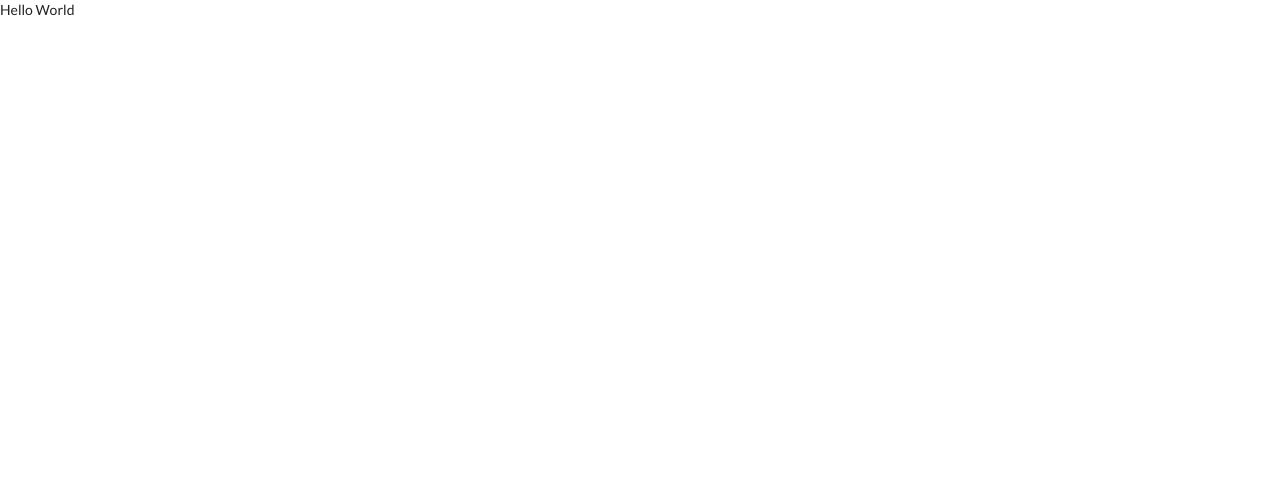
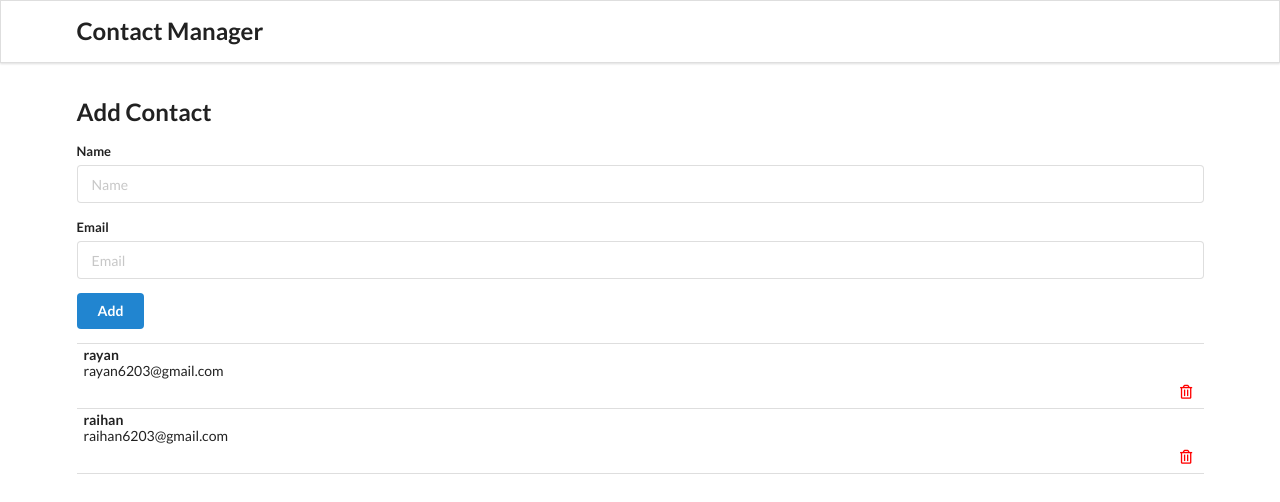
Before and after one commit to MhdRayanBinSN/Contact_Manager_app, a React (Create React App) app in the folder front-end/: page / in a window 1280 px wide. Shown: the top 502 px of the page. Built offline with nearby package versions, Linux system fonts and the light colour scheme.

Commit message:
UI intial seted 27:37

```diff
--- /dev/null
+++ b/front-end/src/components/AddContact.jsx
@@ -0,0 +1,24 @@
+import React from "react";
+
+class AddContact extends React.Component {
+    render() {
+        return (
+            <div className="ui main container" style={{ marginTop: "100px" }}>
+                <h2 className="ui header">Add Contact</h2>
+                <form className="ui form">
+                    <div className="field">
+                        <label htmlFor="name">Name</label>
+                        <input type="text" name="name" id="name" placeholder="Name" />
+                    </div>
+                    <div className="field">
+                        <label htmlFor="email">Email</label>
+                        <input type="email" name="email" id="email" placeholder="Email" />
+                    </div>
+                    <button className="ui button blue">Add</button>
+                </form>
+            </div>
+        );
+    }
+}
+
+export default AddContact;
--- a/front-end/src/components/App.jsx
+++ b/front-end/src/components/App.jsx
@@ -6,8 +6,22 @@ import ContactCard from "./ContactCard"
 import ContactList from "./ContactList"
 
 function App() {
+  const contacts =[ {
+    "id":1,
+    "name":"rayan",
+    "email":"rayan6203@gmail.com"
+  }, {
+    "id":2,
+    "name":"raihan",
+    "email":"raihan6203@gmail.com"
+  }]
   return (
-    <div>Hello World</div>
+    <div className='ui container center'>
+      <Header />
+      <AddContact/>
+      <ContactList contacts={contacts}/>
+    </div>
+
   );
 }
 
--- /dev/null
+++ b/front-end/src/components/ContactCard.jsx
@@ -0,0 +1,16 @@
+import React from "react"
+
+const ContactCard = (props) => {
+    const {id,name,email} = props.contact;
+    return(
+        <div className="item">
+        <div className="content">
+            <div className="header">{name}</div>
+            <div>{email}</div>
+        </div>
+        <i className="trash alternate outline icon"  style={{ float: "right", color: "red", marginTop: "5px", marginBottom: "7px" }}></i>
+
+    </div>
+    )
+}
+export default ContactCard  ;
--- /dev/null
+++ b/front-end/src/components/ContactList.jsx
@@ -0,0 +1,21 @@
+import React from "react";
+import ContactCard from "./ContactCard";
+const ContactList = (props) => {
+    console.log(props);
+
+    //acces props
+    const renderContactList = props.contacts.map((contact)=>{
+            return(
+                <ContactCard contact={contact}></ContactCard>
+            )
+
+    })
+
+    return (
+        <div className="ui celled list">
+            {renderContactList}
+        </div>
+    );
+};
+
+export default ContactList;
--- /dev/null
+++ b/front-end/src/components/Header.jsx
@@ -0,0 +1,13 @@
+import React from "react";
+
+const Header = () => {
+    return (
+        <div className="ui fixed menu" >
+            <div className="ui container center" style={{ margin: "15px" }}>
+                <h2 >Contact Manager</h2>
+            </div>
+        </div>
+
+    );
+};
+export default Header;
```
Also changed, not shown: front-end/src/components/AddContact.js (deleted), front-end/src/components/ContactCard.js (deleted), front-end/src/components/ContactList.js (deleted), front-end/src/components/Header.js (deleted).
